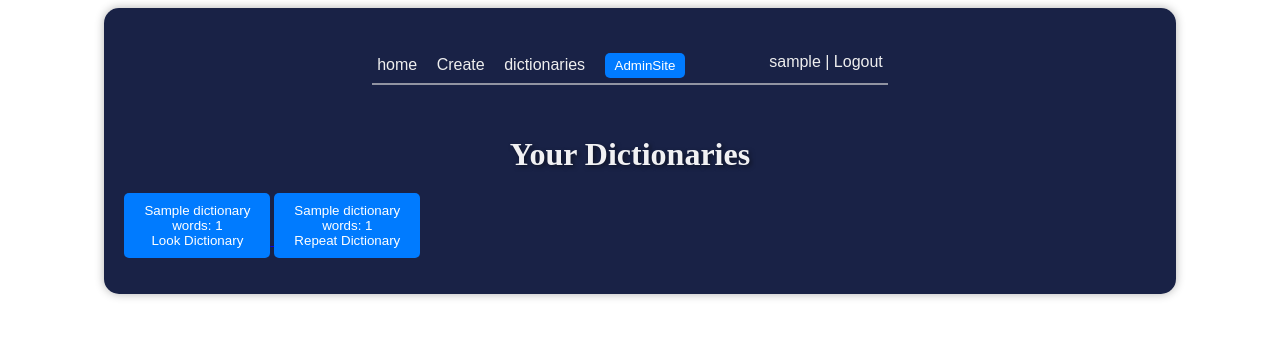
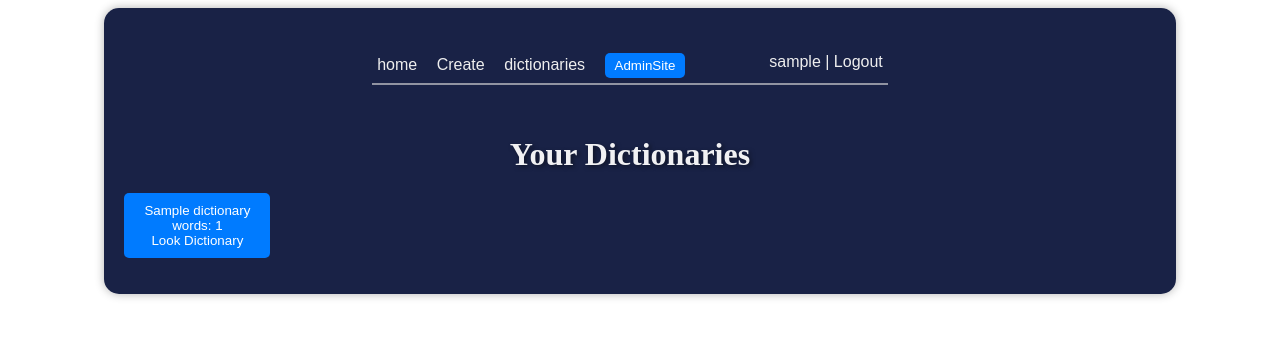
Before and after one commit to F-redy/assistant_in_learning_new_words, a Django app: page /words/show-dictionaries/ in a window 1280 px wide. Shown: the top 337 px of the page. Run offline with Django 4.2, Linux system fonts and the light colour scheme; a user stored in the database is signed in; tables that the repository leaves empty hold one stand-in row (values such as "Sample post").

Commit message:
delete button Repeat

```diff
--- a/templates/words/show_all_dictionaries_user.html
+++ b/templates/words/show_all_dictionaries_user.html
@@ -8,7 +8,7 @@
 
         <div>
             {% for dictionary in dictionary_list %}
-
+                {% if dictionary.count_words %}
                     <p>
                         <a href="{{ dictionary.get_absolute_url }}">
                             <button type="submit">
@@ -17,13 +17,8 @@
                                 <br> Look Dictionary
                             </button>
                         </a>
-
-                    <button type="button" onclick="location.href='{% url 'words:repeat_words' dictionary.slug %}'">
-                        {{ dictionary.title }}
-                        <br> words: {{ dictionary.count_words }}
-                        <br> Repeat Dictionary
-                    </button>
                     </p>
+                {% endif %}
 
             {% endfor %}
         </div>
```
Lines whose indentation alone changed are shown as unchanged.
